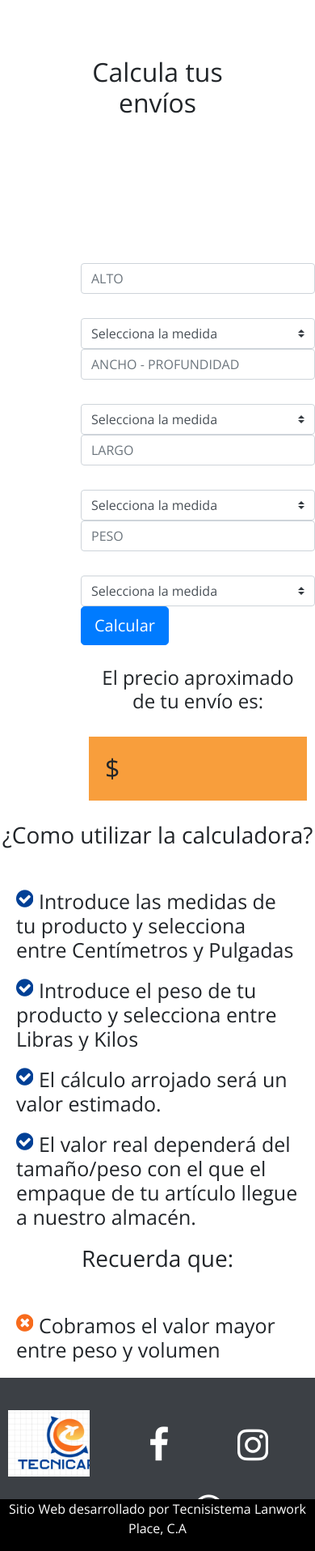
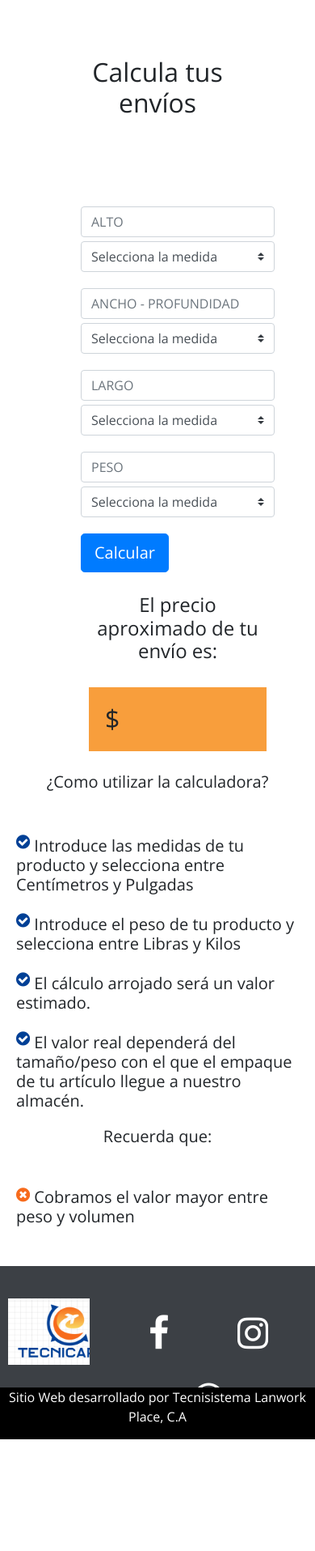
Before and after one commit to teresa1710/tecnicargo, a PHP site: page /calculadora.html in a window 390 px wide. Shown: the part 56-1972 px from the top of the page at 81% size. After the commit the page ends 1834 px from the top, so only its background shows below. Run offline with PHP 8.4, Linux system fonts and the light colour scheme.

Commit message:
CSS listo

```diff
--- a/calculadora.html
+++ b/calculadora.html
@@ -15,6 +15,7 @@
     <script src="js/bootstrap.min.js"></script>
     <script src="js/popper.min.js"></script>
     <script src="js/script.js"></script>
+    <script src="js/script-calculadora.js"></script>
 
 </head>
 
@@ -74,11 +75,10 @@
         <section class="calculadora">
             <div class="row">
                 <div class="col-md-6 medida">
-
                     <div class="form-group">
                         <div class="row">
                             <div class="col-md-6">
-                                <input type="number" class="form-control medidas" id="alto"
+                                <input type="number" min="1" class="form-control medidas" id="alto"
                                 aria-describedby="emailHelp" placeholder="ALTO">
                             </div>
 
@@ -94,7 +94,7 @@
 
                         <div class="row">
                             <div class="col-md-6">
-                                <input type="number" class="form-control medidas" id="alto"
+                                <input type="number" min="1" class="form-control medidas" id="ancho"
                                 aria-describedby="emailHelp" placeholder="ANCHO - PROFUNDIDAD">
                             </div>
 
@@ -109,7 +109,7 @@
 
                         <div class="row">
                             <div class="col-md-6">
-                                <input type="number" class="form-control medidas" id="alto"
+                                <input type="number" min="1" class="form-control medidas" id="profundidad"
                                 aria-describedby="emailHelp" placeholder="LARGO">
                             </div>
 
@@ -124,7 +124,7 @@
 
                         <div class="row">
                             <div class="col-md-6">
-                                <input type="number" class="form-control medidas" id="alto"
+                                <input type="number" min="1" class="form-control medidas" id="peso"
                                 aria-describedby="emailHelp" placeholder="PESO">
                             </div>
 
@@ -188,15 +188,8 @@
                             <h4><i class="not-check fa fa-times-circle"></i> Cobramos el valor mayor entre peso y volumen</h4>
                         </div>
                     </div>
-
-
                 </div>
-
-
-
             </div>
-
-
         </section>
 
         <section class="redes-sociales">
--- a/css/estilos-calculadora.css
+++ b/css/estilos-calculadora.css
@@ -42,6 +42,7 @@
 
 .main .calculadora .textos .check {
     color: #004096 ;
+    line-height: 120%;
 }
 
 .main .calculadora .textos .not-check {
@@ -54,3 +55,51 @@
     overflow: hidden;
     margin: 20px;
 }
+
+.redes-sociales {
+    margin-top: 29px;
+}
+
+@media screen and (max-width:992px){
+
+    .main .calculadora .subtitulo h3,
+    .main .calculadora .textos h4{
+        font-size: 20px;
+    }
+}
+
+@media screen and (max-width:768px){
+    .main .titulo-calculadora {
+        margin-bottom: 0px;
+    }
+    .calculadora .form-group{
+        margin-right: 50px;
+    }
+
+    .calculadora .form-group .custom-select {
+        margin-top: 0px;
+        margin-bottom: 20px;
+    }
+
+    .main .calculadora .medida .medidas{
+        margin-bottom: 5px;
+    }
+}
+
+@media screen and (max-width:376px){
+    .main .titulo-calculadora h2{
+        font-size: 20px;
+    }
+
+    .main .calculadora .medida{
+        margin-top: 15px;
+        margin-right: 10px;
+        margin-left: 50px;
+    }
+
+    .main .calculadora .respuesta h4{
+        font-size: 20px;
+    }
+
+
+}
--- /dev/null
+++ b/js/script-calculadora.js
@@ -0,0 +1 @@
+document.getElementById("alto").addEventListener
```
